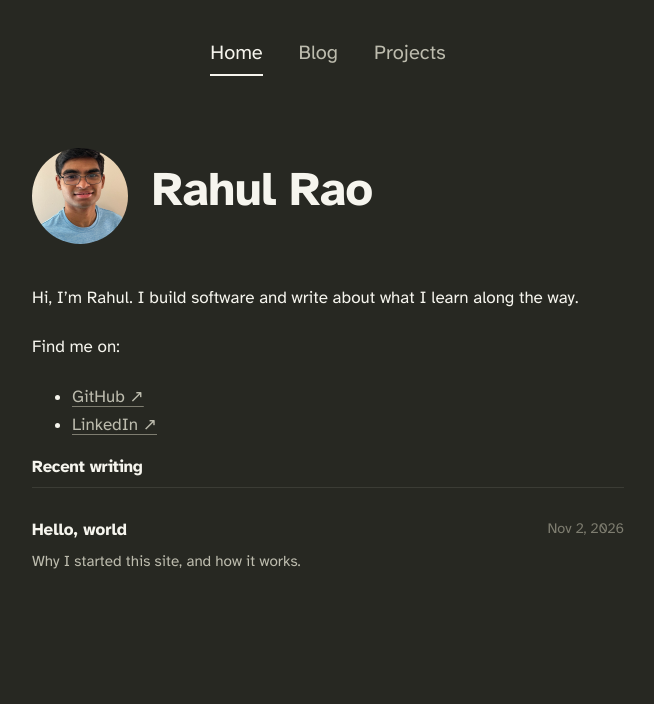
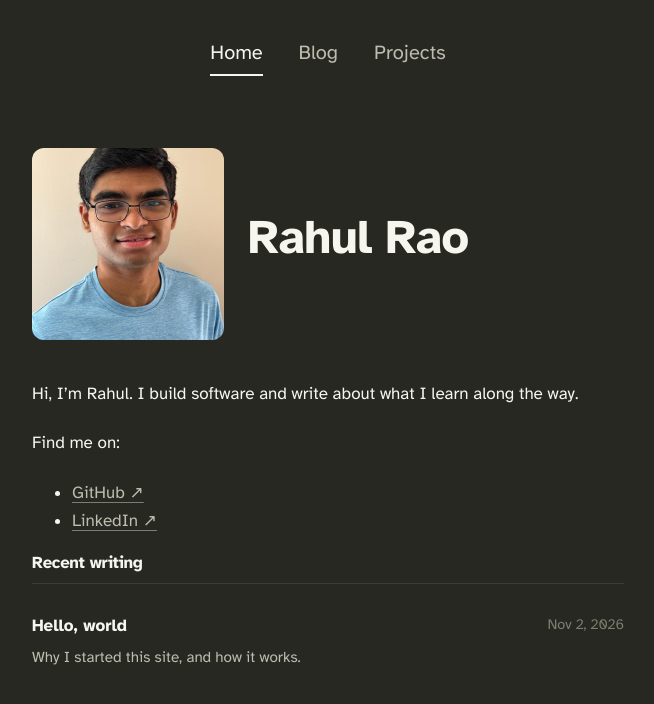
Before and after one commit to rahulsrao011/rahulsrao011.github.io, a Jekyll site: the page built from index.md, in a window 1280 px wide. Shown: the top 704 px of the page, without its empty margins (312-966 px from the left). Built offline with Jekyll 4.4.1, drawn with Linux system fonts in a browser that asks for light colours.

Commit message:
Update style.css

```diff
--- a/assets/css/style.css
+++ b/assets/css/style.css
@@ -49,7 +49,7 @@ p  { margin: 0 0 1.2em; }
 .contact-line { color: var(--dim); margin-bottom: 56px; }
 .hero { display: flex; align-items: center; gap: 24px; margin-bottom: 40px; }
 .hero .hero-tagline { margin-bottom: 0; }
-.photo { width: 96px; height: 96px; border-radius: 50%; object-fit: cover; flex-shrink: 0; }
+.photo { width: 192px; height: 192px; border-radius: 12px; object-fit: cover; flex-shrink: 0; }
 
 /* Section heading above a post list */
 .section-title { font-size: 1.05rem; margin: 0 0 12px; padding-bottom: 10px; border-bottom: 1px solid var(--rule); }
@@ -83,4 +83,5 @@ th, td { text-align: left; padding: 8px 10px; border-bottom: 1px solid var(--rul
   .nav { gap: 22px; }
   .nav a { font-size: 1.05rem; }
   .post-list-link { flex-direction: column; gap: 2px; }
+  .photo { width: 128px; height: 128px; }
 }
```
